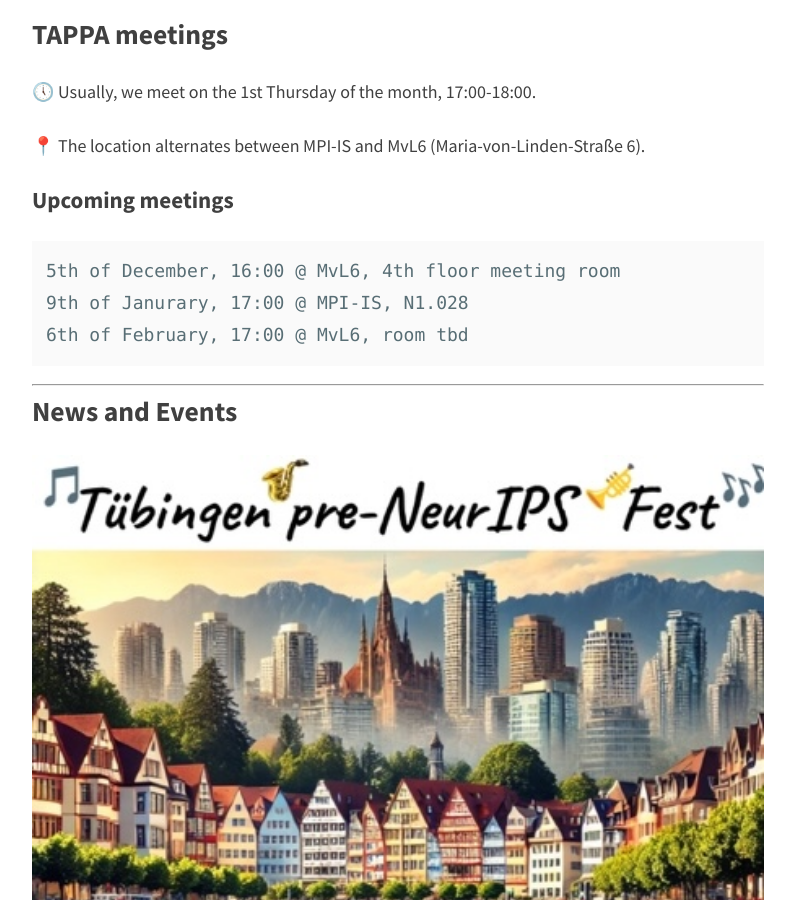
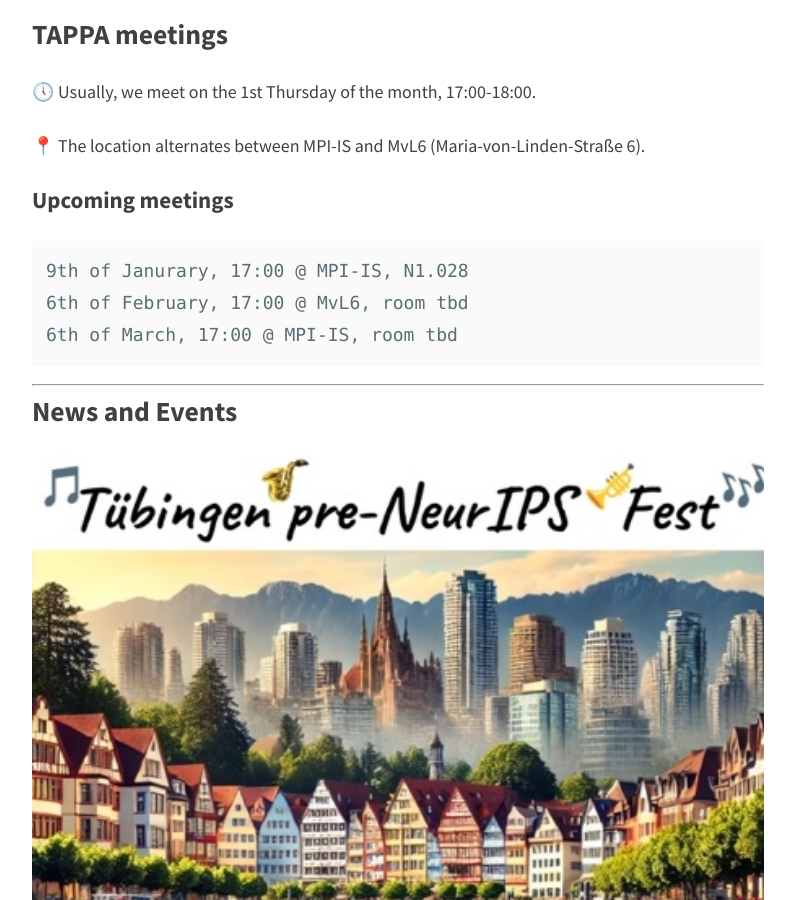
Before and after one commit to tappa-org/tappa-org.github.io, a Jekyll site: the page built from index.md, in a window 1280 px wide and 900 px high, scrolled down 1309 px. Shown: the whole window, without its empty margins (242-1037 px from the left). Built offline with Jekyll 4.4.1, drawn with Linux system fonts in a browser that asks for light colours; nearby versions of some CDN libraries; emoji names are drawn with the system emoji font.

Commit message:
added march meeting

```diff
--- a/index.md
+++ b/index.md
@@ -28,9 +28,9 @@ the Tübingen AI ecosystem by addressing common concerns, organizing events, and
 
 ### Upcoming meetings
 {% highlight bash%}
-5th of December, 16:00 @ MvL6, 4th floor meeting room
 9th of Janurary, 17:00 @ MPI-IS, N1.028
 6th of February, 17:00 @ MvL6, room tbd
+6th of March, 17:00 @ MPI-IS, room tbd
 {% endhighlight %}
 
 ---
```
